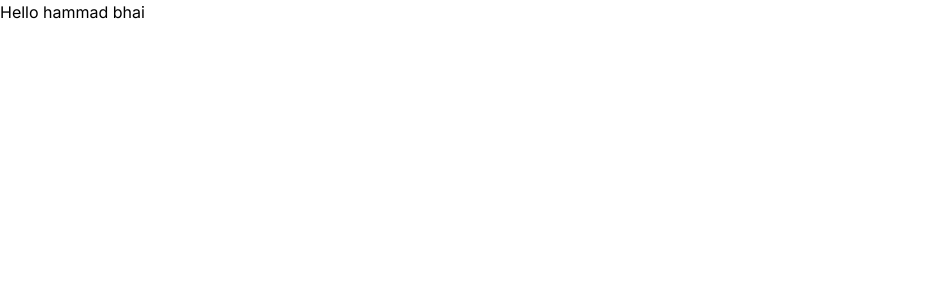
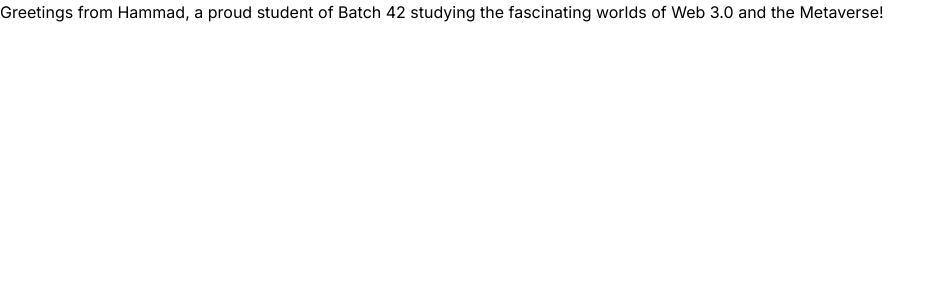
Before and after one commit to Hammadkhan34/Next-JS, a Next.js app: page / in a window 1280 px wide. Shown: the top 300 px of the page, without its empty margins (0-945 px from the left). Built offline with nearby package versions, Linux system fonts and the light colour scheme.

Commit message:
Update page.tsx

```diff
--- a/src/app/page.tsx
+++ b/src/app/page.tsx
@@ -3,6 +3,6 @@ import Image from 'next/image'
 export default function Home() {
   return (
 
-          <h3>Hello hammad bhai</h3>
+          <h3>Greetings from Hammad, a proud student of Batch 42 studying the fascinating worlds of Web 3.0 and the Metaverse!</h3>
   )
 }
```
